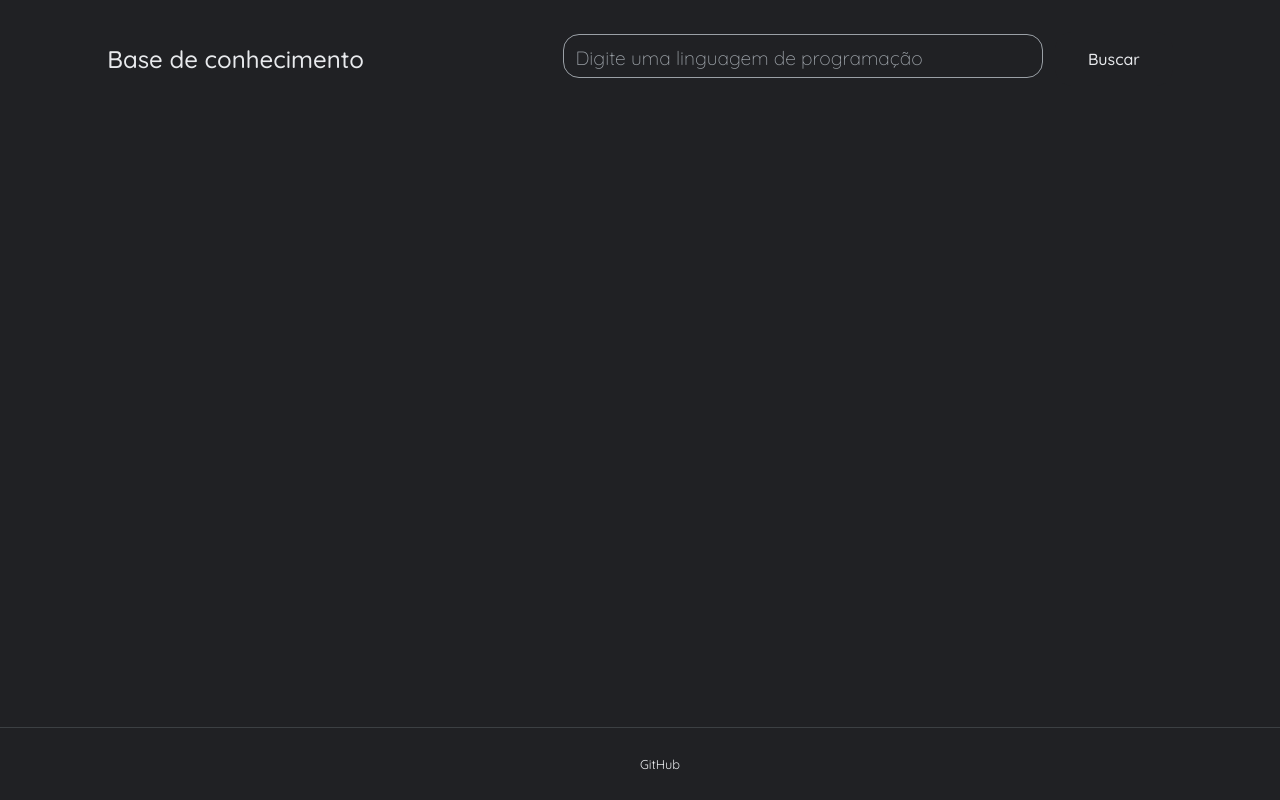
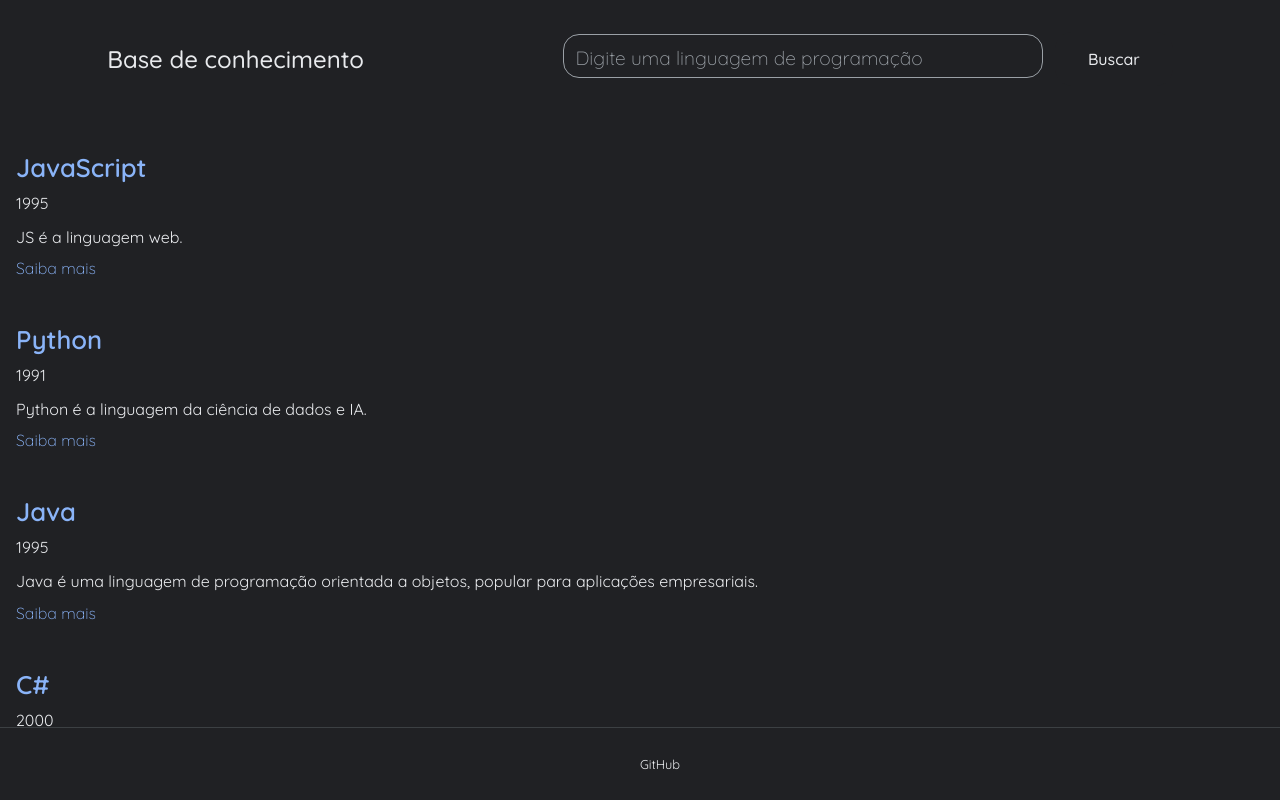
Before and after one commit to lipeezzz/base-de-conhecimento, a plain HTML site: page index.html in a window 1280 px wide. Both pictures are taken after a click on the button "Buscar". Drawn offline with Linux system fonts and the light colour scheme.

Commit message:
aula 2 e 3

```diff
--- /dev/null
+++ b/datajson/data.json
@@ -0,0 +1,44 @@
+[
+{
+    "nome":"JavaScript",
+    "descricao": "JS é a linguagem web.",
+    "ano": 1995,
+    "link": "https://developer.mozilla.org/pt-BR/docs/Web/JavaScript"
+},
+{
+    "nome":"Python",
+    "descricao": "Python é a linguagem da ciência de dados e IA.",
+    "ano": 1991,
+    "link": "https://docs.python.org/pt-br/3.14/"
+},
+{
+    "nome": "Java",
+    "descricao": "Java é uma linguagem de programação orientada a objetos, popular para aplicações empresariais.",
+    "ano": 1995,
+    "link": "https://docs.oracle.com/en/java/"
+},
+{
+    "nome": "C#",
+    "descricao": "C# (C Sharp) é uma linguagem moderna e orientada a objetos desenvolvida pela Microsoft.",
+    "ano": 2000,
+    "link": "https://learn.microsoft.com/pt-br/dotnet/csharp/"
+},
+{
+    "nome": "Go",
+    "descricao": "Go (ou Golang) é uma linguagem de programação compilada e concorrente criada pelo Google.",
+    "ano": 2009,
+    "link": "https://go.dev/doc/"
+},
+{
+    "nome": "Rust",
+    "descricao": "Rust é uma linguagem de programação focada em segurança, velocidade e concorrência.",
+    "ano": 2010,
+    "link": "https://www.rust-lang.org/pt-BR/learn"
+},
+{
+    "nome": "TypeScript",
+    "descricao": "TypeScript é um superset do JavaScript que adiciona tipagem estática opcional à linguagem.",
+    "ano": 2012,
+    "link": "https://www.typescriptlang.org/docs/"
+}
+]
--- a/estilo/style.css
+++ b/estilo/style.css
@@ -97,6 +97,11 @@ main {
     margin-top: 2rem; /* Margem no topo */
     height: calc(100vh - 10rem - 4rem); /* Calcula a altura para preencher o espaço restante da tela */
 }
+
+.card:hover h2 {
+    font-size: 1.8em;
+}
+
 
 article {
     background: none; /* Sem cor de fundo */
--- a/index.html
+++ b/index.html
@@ -15,16 +15,29 @@
         </div>
     </header>
     <main>
-        <section>
+        <section class="card-container">
+             <!-- <article class="card">
+                <h2>JavaScript</h2>
+                <p>1995</p>
+                <p>JavaScript é uma linguagem de programação</p>
+                <a href="https://developer.mozilla.org/pt-BR/docs/Web/JavaScript" target="_blank">Saiba mais</a>
+            </article>
 
+            <article class="card">
+                <h2>Python</h2>
+                <p>1991</p>
+                <p>Python é uma linguagem de programação</p>
+                <a href="https://docs.python.org/pt-br/3.14/" target="_blank">Saiba mais</a>
+            </article> -->
         </section>
     </main>
     <footer class="footer">
         <ul class="footer-links">
             <li>
-                <a href="https://github.com/lipeezzz">GitHub</a>
+                <a href="https://github.com/lipeezzz" target="_blank">GitHub</a>
             </li>
         </ul>
     </footer>
-</body>
-</html>
+    <script src="js/script.js"></script>
+<body>
+<html>
--- /dev/null
+++ b/js/script.js
@@ -0,0 +1,43 @@
+let cardContainer = document.querySelector(".card-container");
+let dados = [];
+let caixaBusca = document.querySelector("#caixa-busca");
+
+async function iniciarBusca() {
+    let resposta = await fetch("datajson/data.json");
+    dados = await resposta.json();
+    renderizarCards(dados);
+
+    caixaBusca.addEventListener("input", () => {
+        const termoBusca = caixaBusca.value;
+        const dadosFiltrados = filtrarDados(termoBusca);
+        renderizarCards(dadosFiltrados);
+    });
+}
+
+function filtrarDados(termo) {
+    const termoFormatado = termo.toLowerCase().trim();
+    if (!termoFormatado) {
+        return dados; // Retorna todos os dados se a busca estiver vazia
+    }
+
+    return dados.filter(dado => {
+        return dado.nome.toLowerCase().includes(termoFormatado) ||
+               dado.descricao.toLowerCase().includes(termoFormatado);
+    });
+}
+
+function renderizarCards(dados) {
+    cardContainer.innerHTML = ""; // Limpa o container antes de renderizar os cards
+    for (let dado of dados) {
+        let article = document.createElement("article");
+        article.classList.add("card");
+        article.innerHTML = `
+        <h2>${dado.nome}</h2>
+         <p>${dado.ano}</p>
+         <p>${dado.descricao}</p>
+         <a href="${dado.link}" target="_blank">Saiba mais</a>
+         `;
+
+         cardContainer.appendChild(article);
+    }
+}
```
